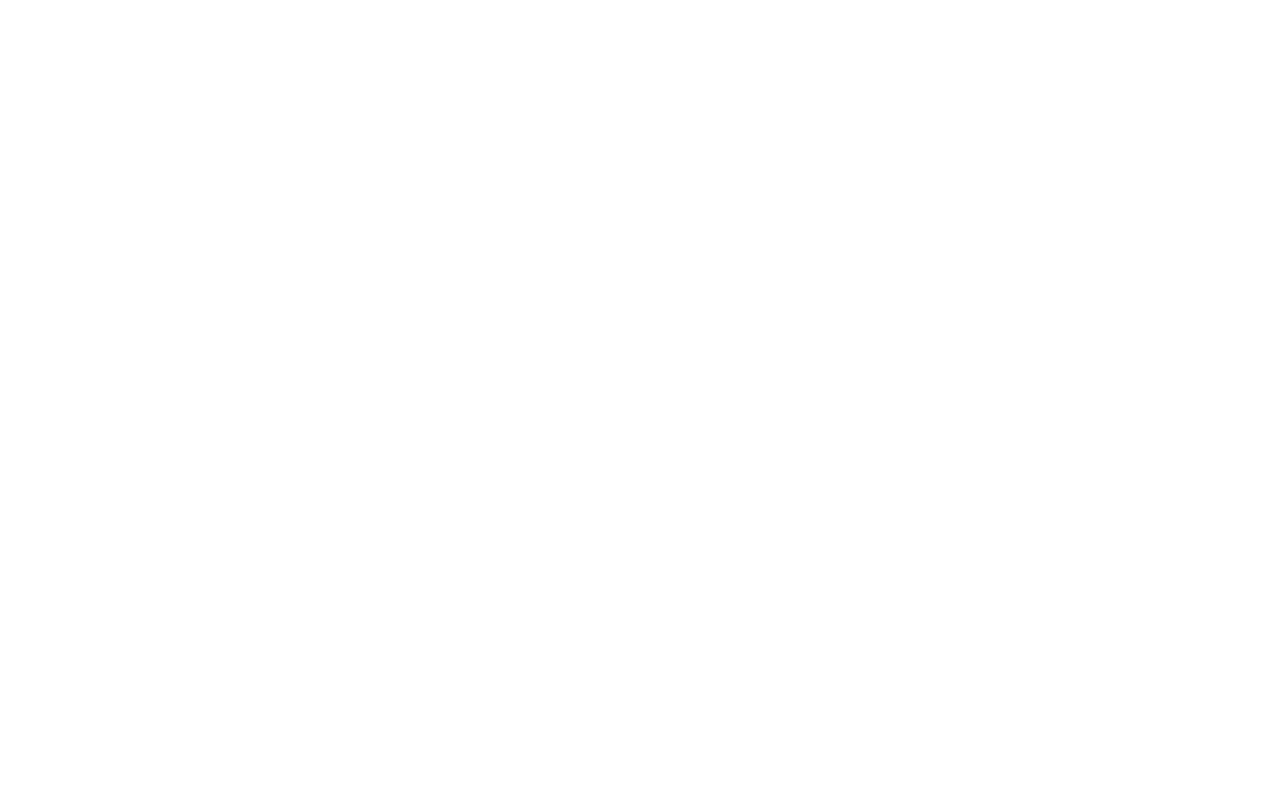
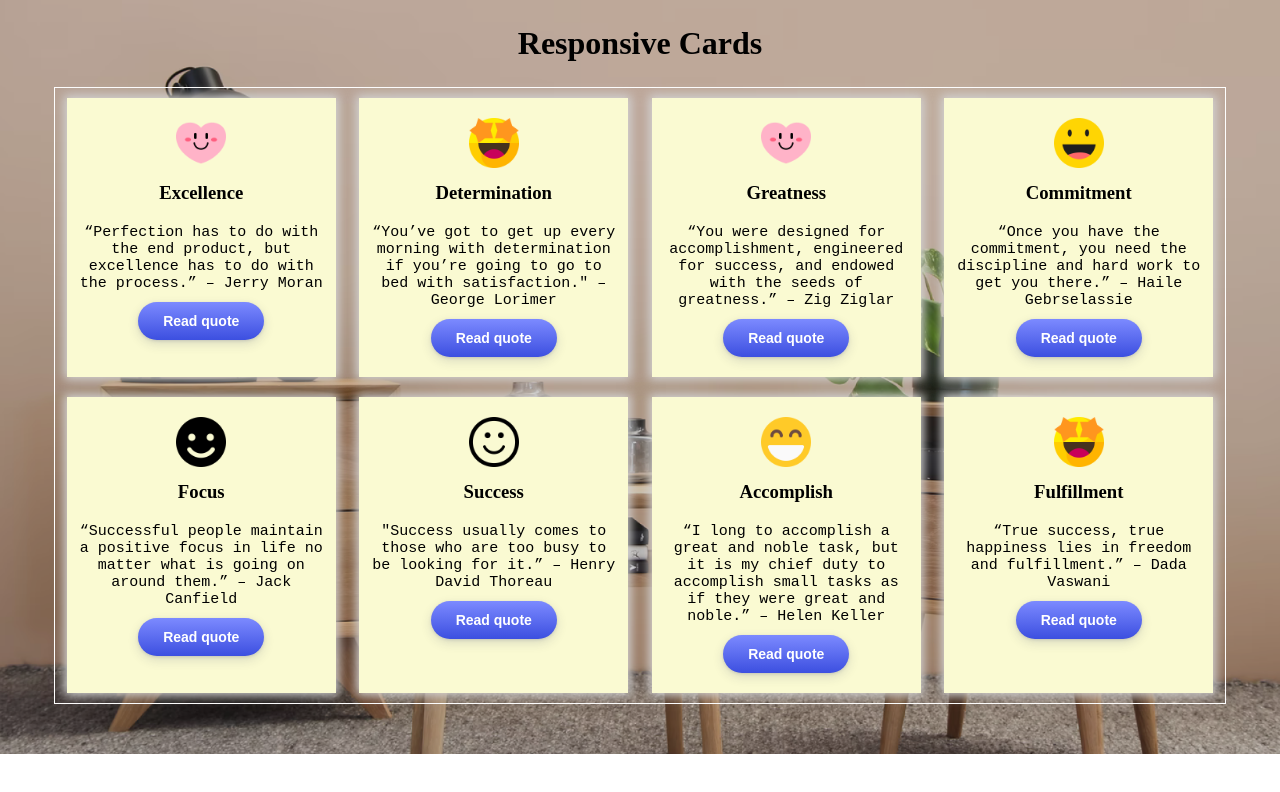
Before and after one commit to pranjalipongde/CSS-Practice, a plain HTML site: page responsiveCards/index.html in a window 1280 px wide. Drawn offline with Linux system fonts and the light colour scheme.

Commit message:
file updated

```diff
--- a/responsiveCards/index.html
+++ b/responsiveCards/index.html
@@ -1,12 +1,67 @@
 <!DOCTYPE html>
 <html lang="en">
-<head>
-     <meta charset="UTF-8">
-     <meta http-equiv="X-UA-Compatible" content="IE=edge">
-     <meta name="viewport" content="width=device-width, initial-scale=1.0">
-     <title>Responsive cards</title>
-</head>
-<body>
+  <head>
+    <meta charset="UTF-8" />
+    <meta http-equiv="X-UA-Compatible" content="IE=edge" />
+    <meta name="viewport" content="width=device-width, initial-scale=1.0" />
+    <title>Responsive cards</title>
 
-</body>
+    <link rel="stylesheet" href="style.css" />
+  </head>
+
+  <body>
+    <div class="responsive-cards">
+      <h1>Responsive Cards</h1>
+      <div class="container">
+        <div class="cards">
+          <img src="emoji.png" />
+          <h3>Excellence</h3>
+          <p>“Perfection has to do with the end product, but excellence has to do with the process.” – Jerry Moran</p>
+          <button>Read quote</button>
+        </div>
+        <div class="cards">
+          <img src="star.png" />
+          <h3>Determination</h3>
+          <p>“You’ve got to get up every morning with determination if you’re going to go to bed with satisfaction." – George Lorimer</p>
+          <button>Read quote</button>
+        </div>
+        <div class="cards">
+          <img src="emoji.png" />
+          <h3>Greatness</h3>
+          <p>“You were designed for accomplishment, engineered for success, and endowed with the seeds of greatness.” – Zig Ziglar</p>
+          <button>Read quote</button>
+        </div>
+        <div class="cards">
+          <img src="happy-face.png" />
+          <h3>Commitment</h3>
+          <p>“Once you have the commitment, you need the discipline and hard work to get you there.” – Haile Gebrselassie</p>
+          <button>Read quote</button>
+        </div>
+        <div class="cards">
+          <img src="smile-face.png" />
+          <h3>Focus</h3>
+          <p>“Successful people maintain a positive focus in life no matter what is going on around them.” – Jack Canfield</p>
+          <button>Read quote</button>
+        </div>
+        <div class="cards">
+          <img src="smiling-emoticon-square-face.png" />
+          <h3>Success</h3>
+          <p>"Success usually comes to those who are too busy to be looking for it.” – Henry David Thoreau</p>
+          <button>Read quote</button>
+        </div>
+        <div class="cards">
+          <img src="smiling.png" />
+          <h3>Accomplish</h3>
+          <p>“I long to accomplish a great and noble task, but it is my chief duty to accomplish small tasks as if they were great and noble.” – Helen Keller</p>
+          <button>Read quote</button>
+        </div>
+        <div class="cards">
+          <img src="star.png" />
+          <h3>Fulfillment</h3>
+          <p>“True success, true happiness lies in freedom and fulfillment.” – Dada Vaswani</p>
+          <button>Read quote</button>
+        </div>
+      </div>
+    </div>
+  </body>
 </html>
--- a/responsiveCards/style.css
+++ b/responsiveCards/style.css
@@ -0,0 +1,94 @@
+* {
+  margin: 0;
+  padding: 0;
+}
+
+.responsive-cards {
+  width: 100%;
+  background: url("bg-image.png") center;
+  background-size: cover;
+  padding-bottom: 50px;
+}
+
+.responsive-cards h1 {
+  text-align: center;
+  padding: 25px 0px;
+}
+
+.container {
+  width: 1170px;
+  margin: auto;
+  flex-wrap: wrap;
+  justify-content: space-around;
+  display: flex;
+  border: 1px solid white;
+}
+
+img {
+  width: 50px;
+  height: 50px;
+}
+
+.cards {
+  flex-basis: 23%;
+  margin: 10px 0px;
+  text-align: center;
+  padding: 20px 0px;
+  box-shadow: 0px 0px 10px 3px lightgray;
+  background: lightgoldenrodyellow;
+}
+
+.cards h3 {
+  padding: 10px 0px;
+  font-family: "Times New Roman", Times, serif;
+}
+
+.cards p {
+  font-size: 15px;
+  font-family: "Courier New", Courier;
+  padding: 10px;
+  font-weight: 500;
+}
+
+.cards button {
+  display: inline-block;
+  outline: 0;
+  border: 0;
+  cursor: pointer;
+  font-weight: 600;
+  color: #fff;
+  font-size: 14px;
+  height: 38px;
+  padding: 10px 25px;
+  border-radius: 40px;
+  background-image: linear-gradient(180deg, #7c8aff, #3c4fe0);
+  box-shadow: 0 4px 11px 0 rgb(37 44 97 / 15%),
+    0 1px 3px 0 rgb(93 100 148 / 20%);
+  transition: all 0.2s ease-out;
+}
+
+button:hover {
+  box-shadow: 0 8px 22px 0 rgb(37 44 97 / 15%),
+    0 4px 6px 0 rgb(93 100 148 / 20%);
+}
+
+.cards:hover {
+  background: lightsalmon;
+}
+
+.cards:hover h3,
+.cards:hover p {
+  color: white;
+}
+
+/* responsive design */
+@media only screen and (min-width: 200px) and (max-width: 767px) {
+     .responsive-cards {
+          width: 100%;
+          flex-direction: column;
+     }
+
+     .cards {
+          margin: 10px;
+     }
+}
```
Also changed, not shown: responsiveCards/bg-image.png (added), responsiveCards/emoji.png (added), responsiveCards/happy-face.png (added), responsiveCards/img.jpg (added), responsiveCards/smile-face.png (added), responsiveCards/smile.png (added), responsiveCards/smiling-emoticon-square-face.png (added), responsiveCards/smiling.png (added), responsiveCards/star.png (added).
